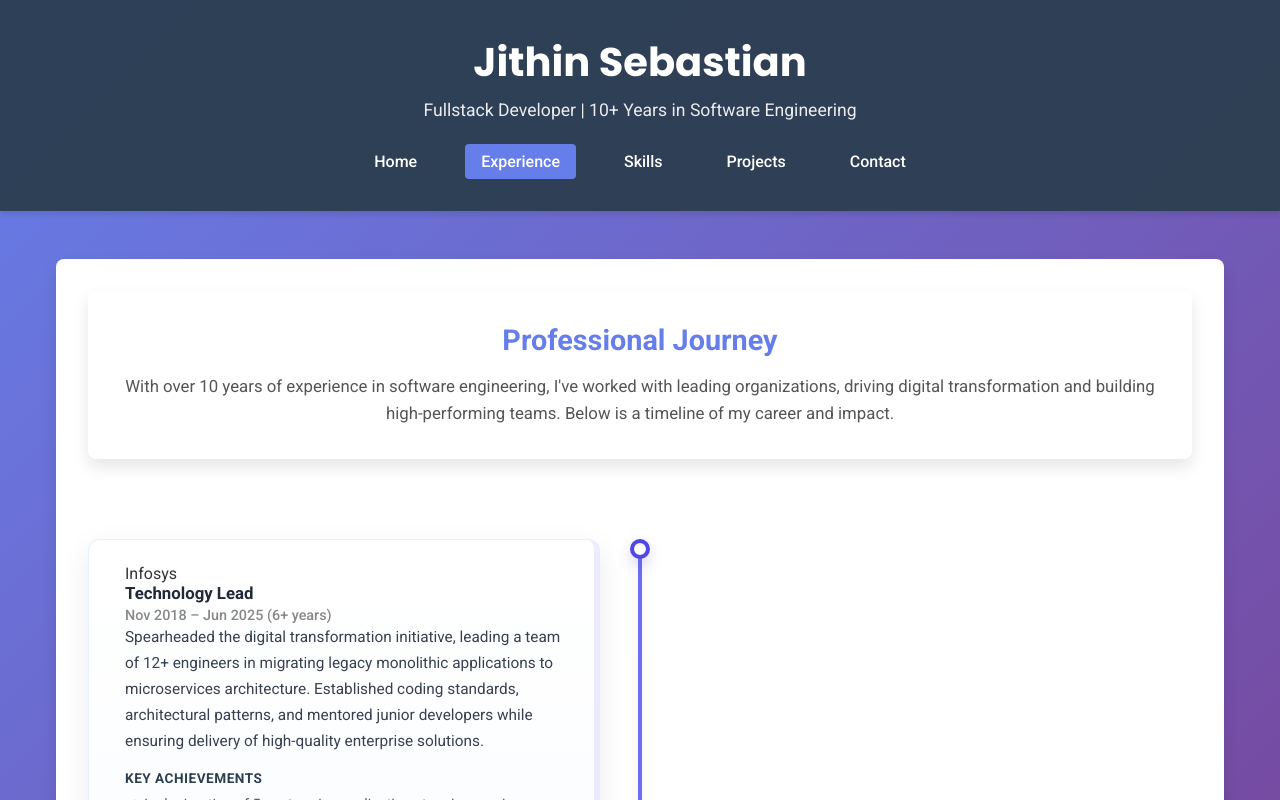
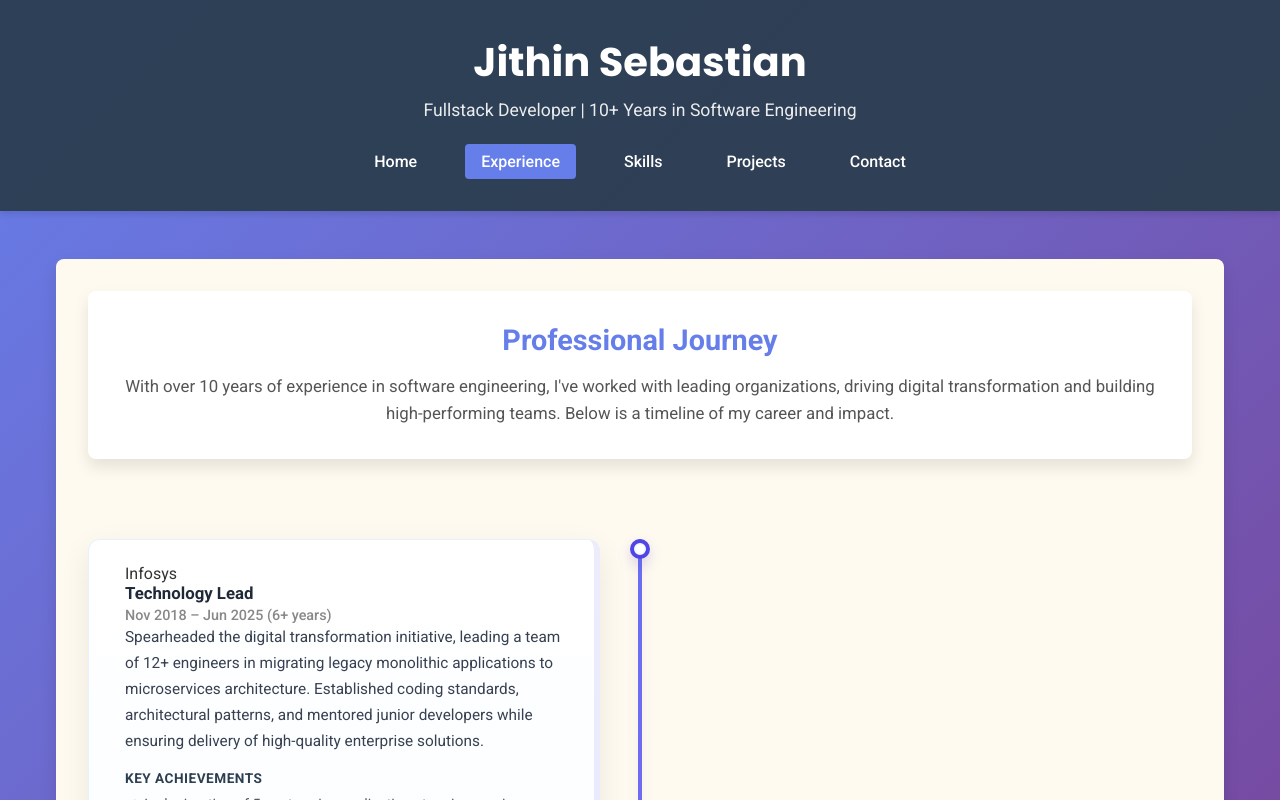
Before and after one commit to jithinsebastian-git/my-profile-spa, a Vue app: page /experience in a window 1280 px wide. Shown: the top 800 px of the page. Built offline with nearby package versions, Linux system fonts and the light colour scheme.

Commit message:
background change in sections

```diff
--- a/src/components/Experience.vue
+++ b/src/components/Experience.vue
@@ -50,6 +50,9 @@ export default {
 </script>
 
 <style scoped>
+.experience {
+    background: floralwhite;
+}
 .intro-section {
     background: white;
     padding: 2rem;
--- a/src/components/Projects.vue
+++ b/src/components/Projects.vue
@@ -52,6 +52,9 @@ export default {
 </script>
 
 <style scoped>
+.projects {
+    background: floralwhite;
+}
 .intro-section {
     background: white;
     padding: 2rem;
```
